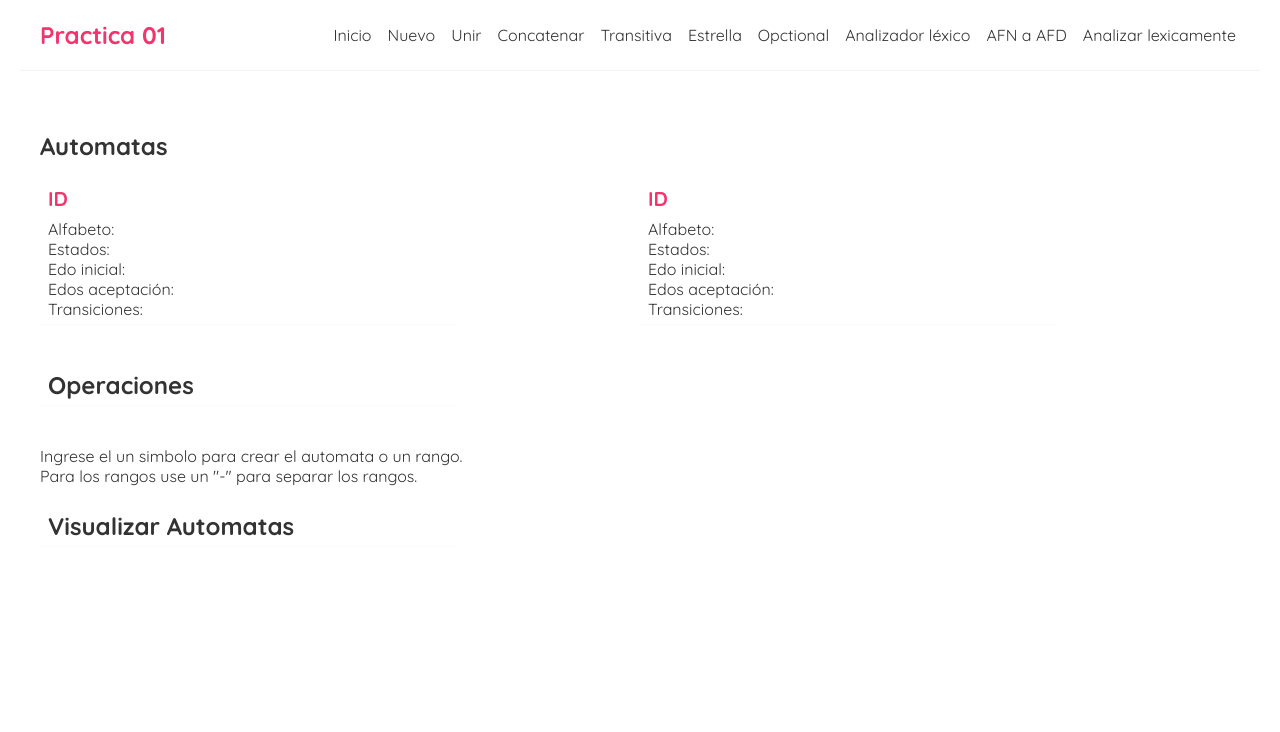
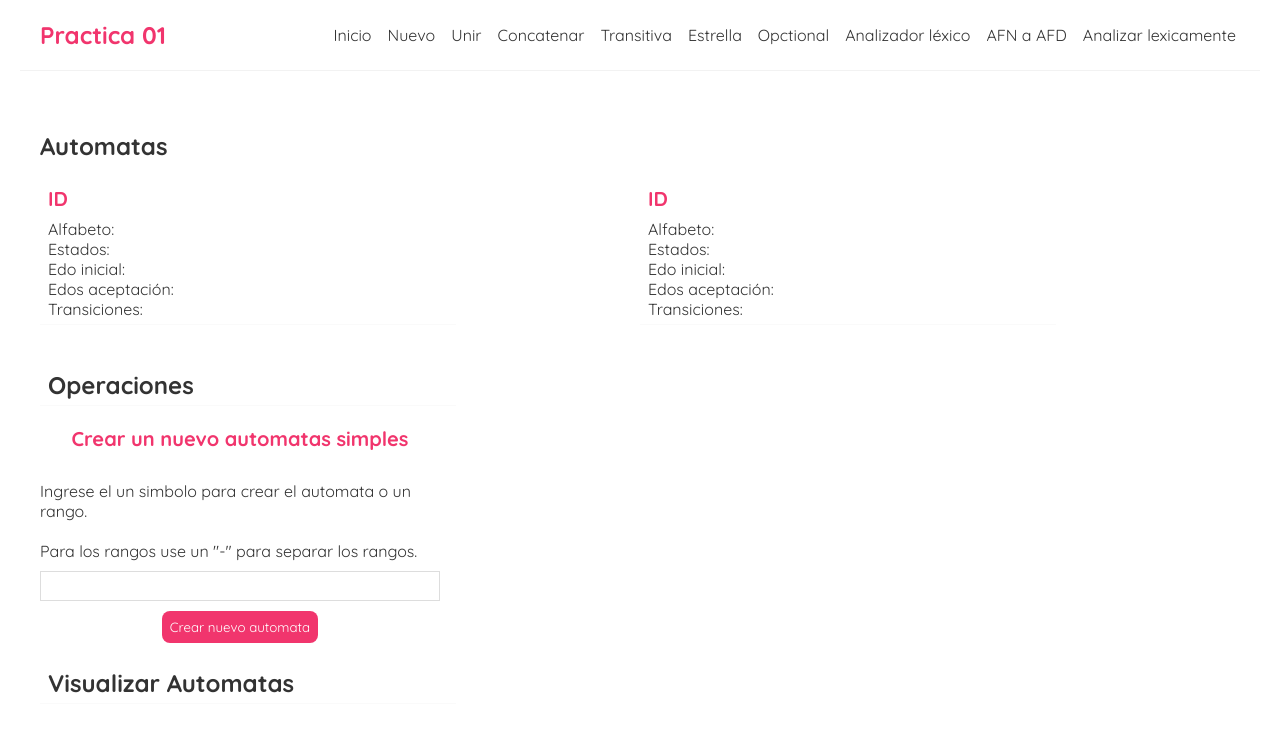
Before and after one commit to JomaDm/Proyecto_Compiladores, a React (Create React App) app: page /operation/New in a window 1280 px wide. Shown: the top 732 px of the page. Built offline with nearby package versions, Linux system fonts and the light colour scheme.

Commit message:
Nuevo automata diseño

```diff
--- a/src/components/home.js
+++ b/src/components/home.js
@@ -8,7 +8,6 @@ const Home = () => {
 			<h2>Automatas</h2>
 			<Table></Table>
 			<Operation></Operation>
-			<br/>
             <p>Seleccione del menú la opción correspondiente.</p>
 			<View></View>
 		</div>
--- a/src/components/operations.js
+++ b/src/components/operations.js
@@ -1,6 +1,4 @@
 import New from '../operation/New'
-
-
 
 const Operations = () => {
     return (
--- a/src/css/index.css
+++ b/src/css/index.css
@@ -68,6 +68,7 @@
 }
 
 
+
 /**************************/
 /*view*/
 .view{
@@ -98,17 +99,24 @@
     cursor: pointer;
 }
 
+/*down section */
+.downSection{
+    display: inline;
+}
+
+
+
 /* create new blog form */
 .create {
     max-width: 400px;
-    margin: 0 auto;
+    margin: 0 0;
     text-align: center;
 }
 .create label {
     text-align: left;
     display: block;
 }
-.create h2 {
+.create h3 {
     font-size: 20px;
     color: #f1356d;
     margin-bottom: 30px;
--- a/src/operation/New.js
+++ b/src/operation/New.js
@@ -9,10 +9,13 @@ const New = () => {
             <h2>Automatas</h2>
 			<Table></Table>
 			<Operations></Operations>
-            <br/>
-            <p>Ingrese el un simbolo para crear el automata o un rango.</p>
-            <p>Para los rangos use un "-" para separar los rangos.</p>
-
+            <form className="create">
+            <h3>Crear un nuevo automatas simples</h3>
+            <label>Ingrese el un simbolo para crear el automata o un rango.</label><br/>
+            <label>Para los rangos use un "-" para separar los rangos.</label>
+                <input type="text" id="input-new"></input>
+                <button className="boton">Crear nuevo automata</button>
+            </form>
 
 			<View></View>
         </div>
```
